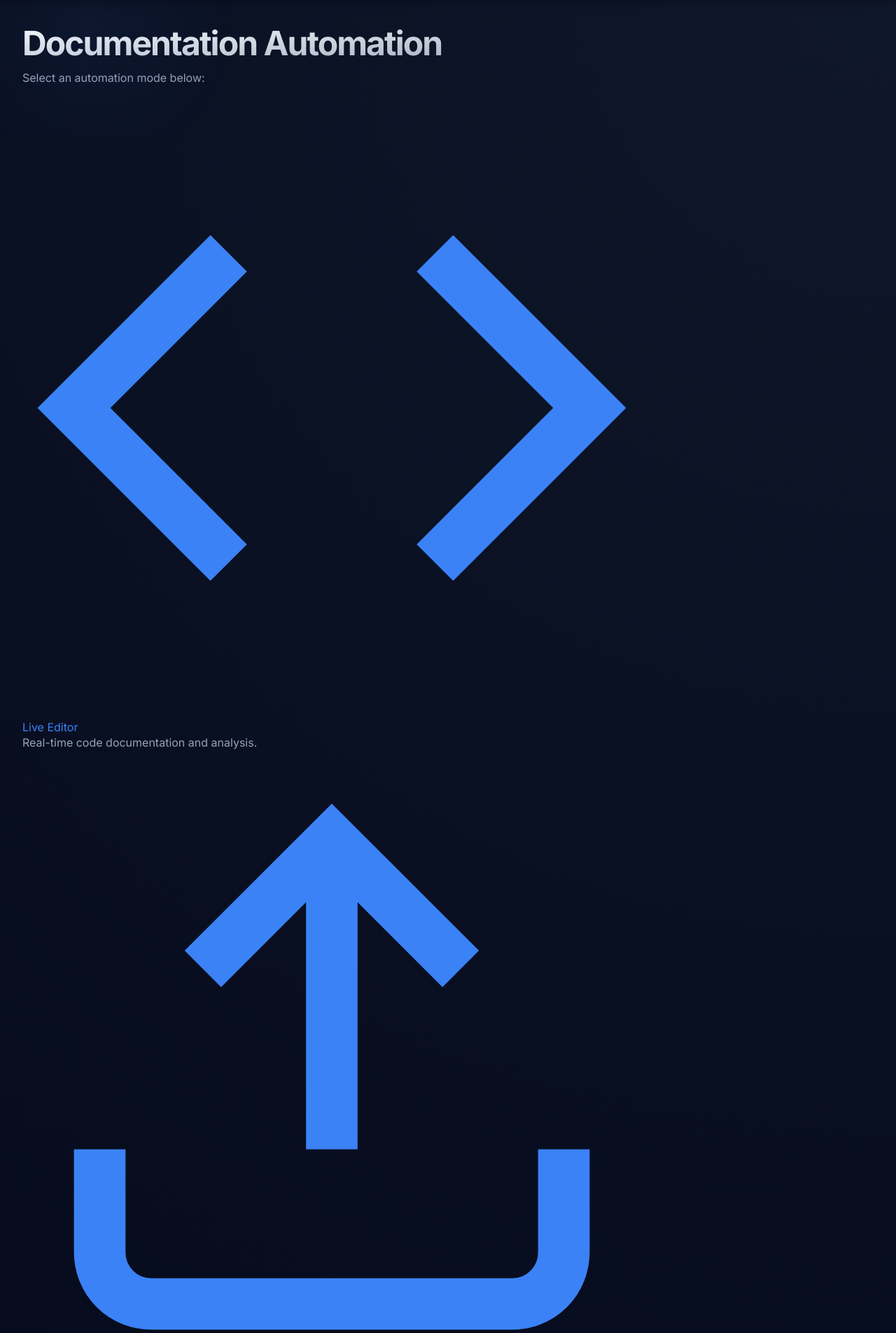
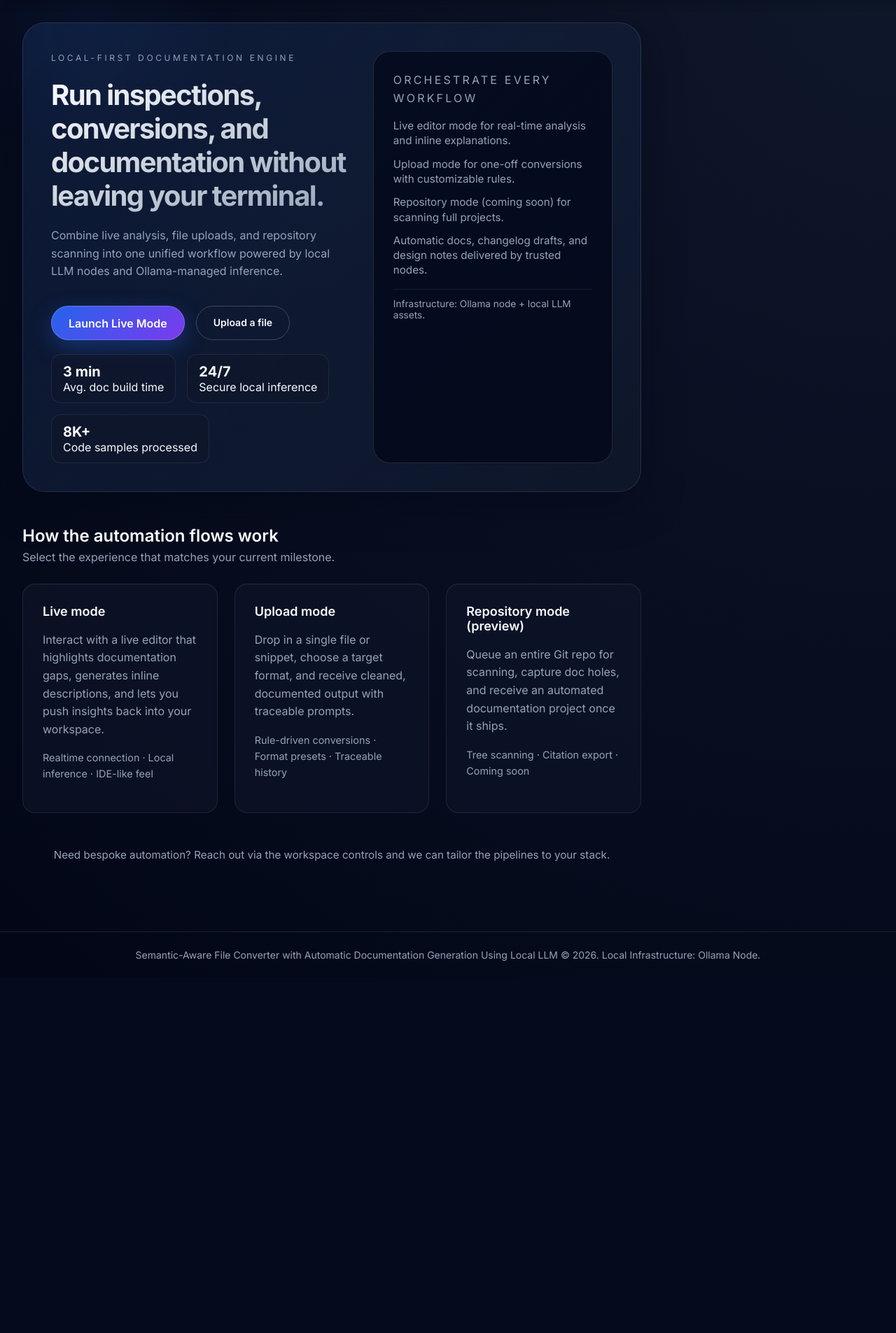
Before and after one commit to Shashwath-K/Python_auto_documenter, a FastAPI app: page / in a window 1280 px wide. Shown: the part 45-1950 px from the top of the page at 70% size. After the commit the page ends 1418 px from the top, so only its background shows below. Run offline with FastAPI, Linux system fonts and the light colour scheme.

Commit message:
Landing page: Updated

```diff
--- a/app/templates/landing.html
+++ b/app/templates/landing.html
@@ -3,47 +3,76 @@
 {% block title %}Landing - Semantic-Aware File Converter with Automatic Documentation Generation Using Local LLM{% endblock %}
 
 {% block content %}
-<h1>Documentation Automation</h1>
-<p>Select an automation mode below:</p>
-
-<div class="tools-grid">
-    <!-- Live Editor Mode -->
-    <a href="/live-mode" class="tool-card card-live">
-        <div class="card-main">
-            <svg class="card-icon" viewBox="0 0 24 24" fill="none" stroke="currentColor" stroke-width="2">
-                <polyline points="16 18 22 12 16 6"></polyline>
-                <polyline points="8 6 2 12 8 18"></polyline>
-            </svg>
-            <div class="tool-title">Live Editor</div>
-            <p class="tool-desc">Real-time code documentation and analysis.</p>
+<section class="landing-hero">
+    <div class="hero-copy">
+        <p class="hero-eyebrow">Local-first documentation engine</p>
+        <h1>Run inspections, conversions, and documentation without leaving your terminal.</h1>
+        <p>Combine live analysis, file uploads, and repository scanning into one unified workflow powered by
+            local LLM nodes and Ollama-managed inference.</p>
+        <div class="hero-actions">
+            <a class="btn-primary" href="/live-mode">Launch Live Mode</a>
+            <a class="btn-secondary" href="/upload-mode">Upload a file</a>
         </div>
-    </a>
-
-    <!-- Upload Mode -->
-    <a href="/upload-mode" class="tool-card card-upload">
-        <div class="card-main">
-            <svg class="card-icon" viewBox="0 0 24 24" fill="none" stroke="currentColor" stroke-width="2">
-                <path d="M21 15v4a2 2 0 0 1-2 2H5a2 2 0 0 1-2-2v-4"></path>
-                <polyline points="17 8 12 3 7 8"></polyline>
-                <line x1="12" y1="3" x2="12" y2="15"></line>
-            </svg>
-            <div class="tool-title">Upload File</div>
-            <p class="tool-desc">Process and convert individual source files.</p>
-        </div>
-    </a>
-
-    <!-- Repository Mode -->
-    <div class="tool-card card-repo coming-soon">
-        <div class="card-main">
-            <svg class="card-icon" viewBox="0 0 24 24" fill="none" stroke="currentColor" stroke-width="2">
-                <path d="M22 19a2 2 0 0 1-2 2H4a2 2 0 0 1-2-2V5a2 2 0 0 1 2-2h5l2 3h9a2 2 0 0 1 2 2z"></path>
-            </svg>
-            <div class="tool-title">Repository Mode</div>
-            <p class="tool-desc">Scan entire Git repositories for documentation.</p>
-            <span class="status-badge">Coming Soon</span>
+        <div class="hero-meta">
+            <div class="hero-stat">
+                <strong>3 min</strong>
+                <span>Avg. doc build time</span>
+            </div>
+            <div class="hero-stat">
+                <strong>24/7</strong>
+                <span>Secure local inference</span>
+            </div>
+            <div class="hero-stat">
+                <strong>8K+</strong>
+                <span>Code samples processed</span>
+            </div>
         </div>
     </div>
-</div>
+    <div class="hero-panel">
+        <p class="hero-panel-title">Orchestrate every workflow</p>
+        <ul class="hero-panel-list">
+            <li>Live editor mode for real-time analysis and inline explanations.</li>
+            <li>Upload mode for one-off conversions with customizable rules.</li>
+            <li>Repository mode (coming soon) for scanning full projects.</li>
+            <li>Automatic docs, changelog drafts, and design notes delivered by trusted nodes.</li>
+        </ul>
+        <div class="hero-panel-footnote">Infrastructure: Ollama node + local LLM assets.</div>
+    </div>
+</section>
+
+<section class="landing-details">
+    <div class="detail-header">
+        <h2>How the automation flows work</h2>
+        <p>Select the experience that matches your current milestone.</p>
+    </div>
+
+    <div class="detail-grid">
+        <article class="detail-item">
+            <h3>Live mode</h3>
+            <p>Interact with a live editor that highlights documentation gaps, generates inline descriptions, and
+                lets you push insights back into your workspace.</p>
+            <p class="detail-meta">Realtime connection · Local inference · IDE-like feel</p>
+        </article>
+
+        <article class="detail-item">
+            <h3>Upload mode</h3>
+            <p>Drop in a single file or snippet, choose a target format, and receive cleaned, documented output with
+                traceable prompts.</p>
+            <p class="detail-meta">Rule-driven conversions · Format presets · Traceable history</p>
+        </article>
+
+        <article class="detail-item">
+            <h3>Repository mode (preview)</h3>
+            <p>Queue an entire Git repo for scanning, capture doc holes, and receive an automated documentation
+                project once it ships.</p>
+            <p class="detail-meta">Tree scanning · Citation export · Coming soon</p>
+        </article>
+    </div>
+</section>
+
+<section class="landing-notes">
+    <p>Need bespoke automation? Reach out via the workspace controls and we can tailor the pipelines to your stack.</p>
+</section>
 {% endblock %}
 
 {% block sidebar %}
```
